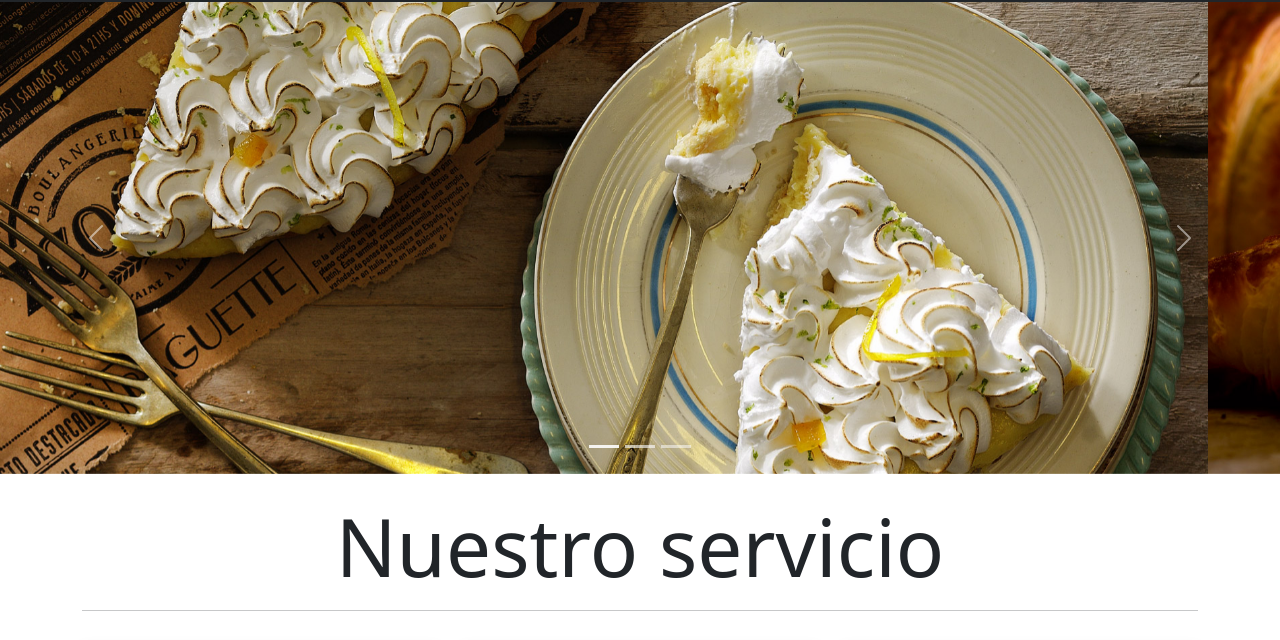
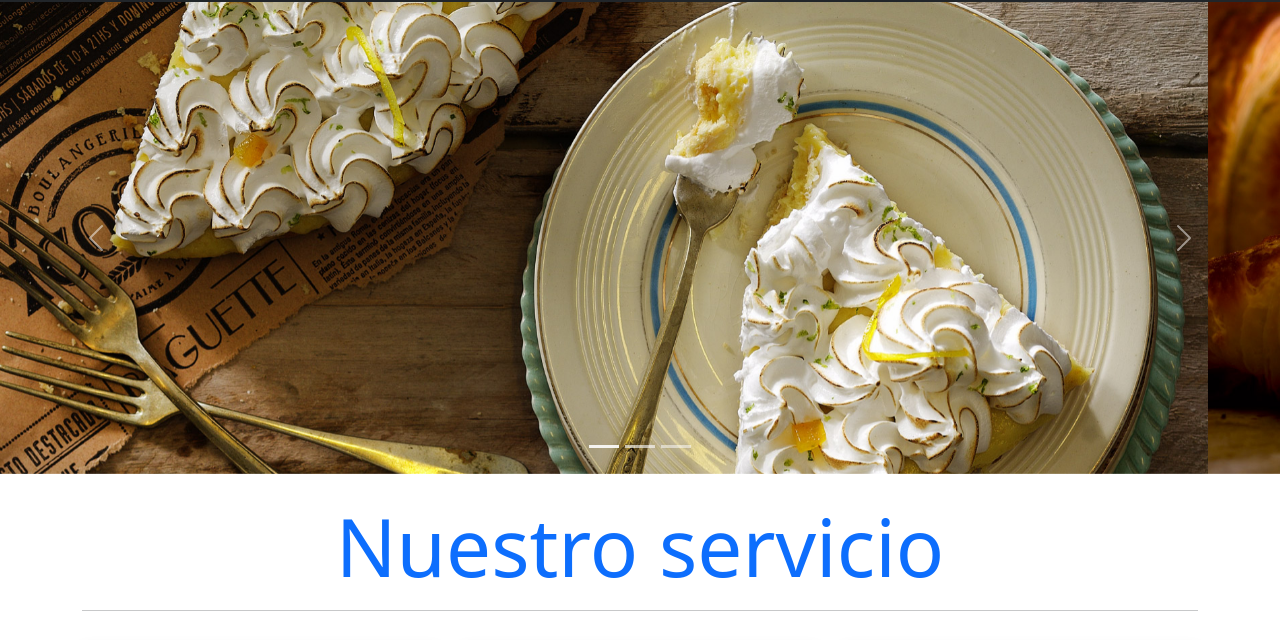
Before and after one commit to JuanMeni/panaderiaCoscu, a plain HTML site: page index.html in a window 1280 px wide. Shown: the part 131-771 px from the top of the page. Drawn offline with nearby package versions, Linux system fonts and the light colour scheme.

Commit message:
modifique el color del titulo de la pagina principal

```diff
--- a/index.html
+++ b/index.html
@@ -91,7 +91,7 @@
         </section>
       <section class="my-4 container">
           <article>
-              <h1 class="display-1 text-center">Nuestro servicio</h1>
+              <h1 class="display-1 text-center text-primary">Nuestro servicio</h1>
               <hr>
               <div class="row">
                   <div class="col-12 col-md-4 my-3">
```
